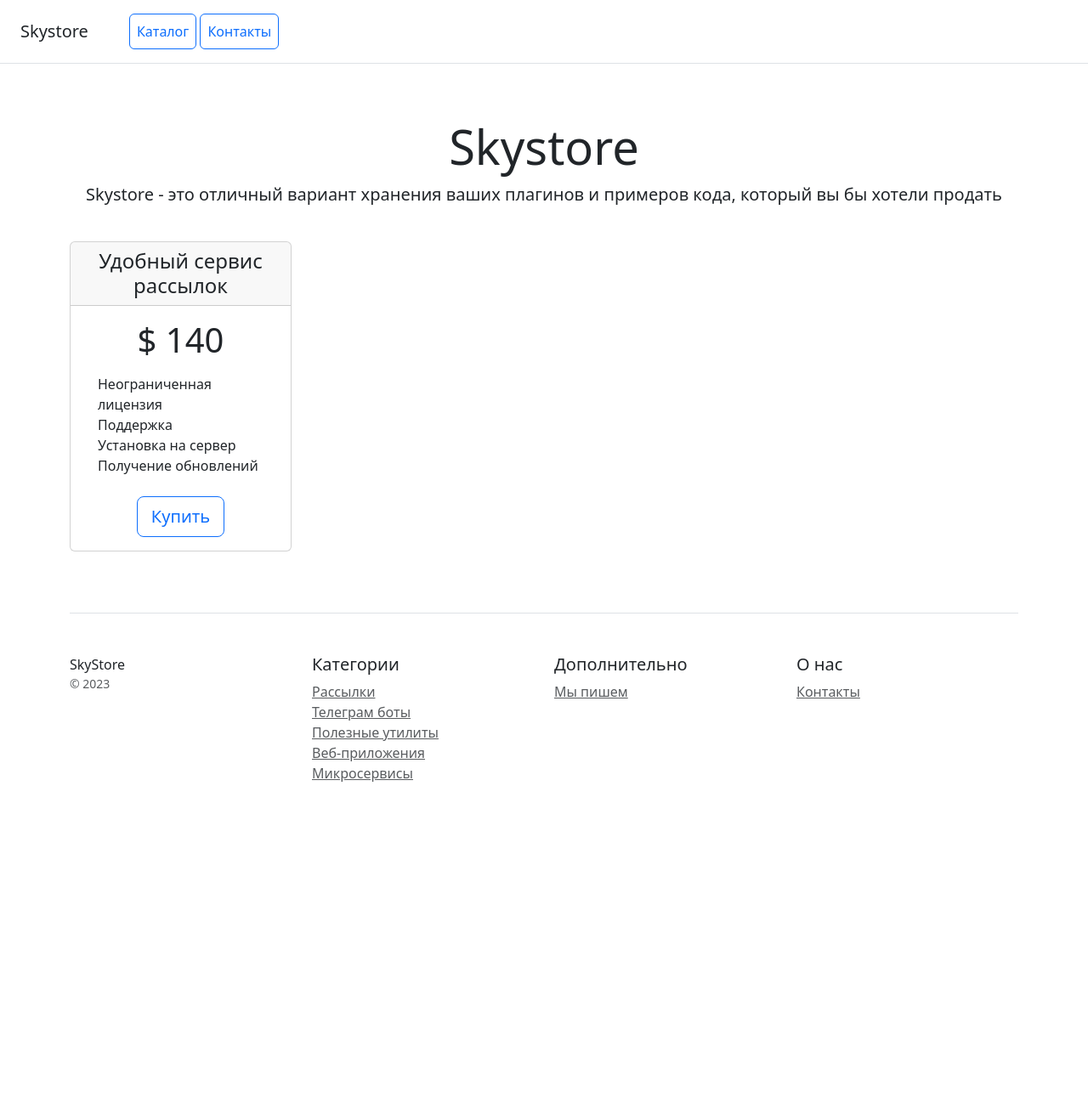
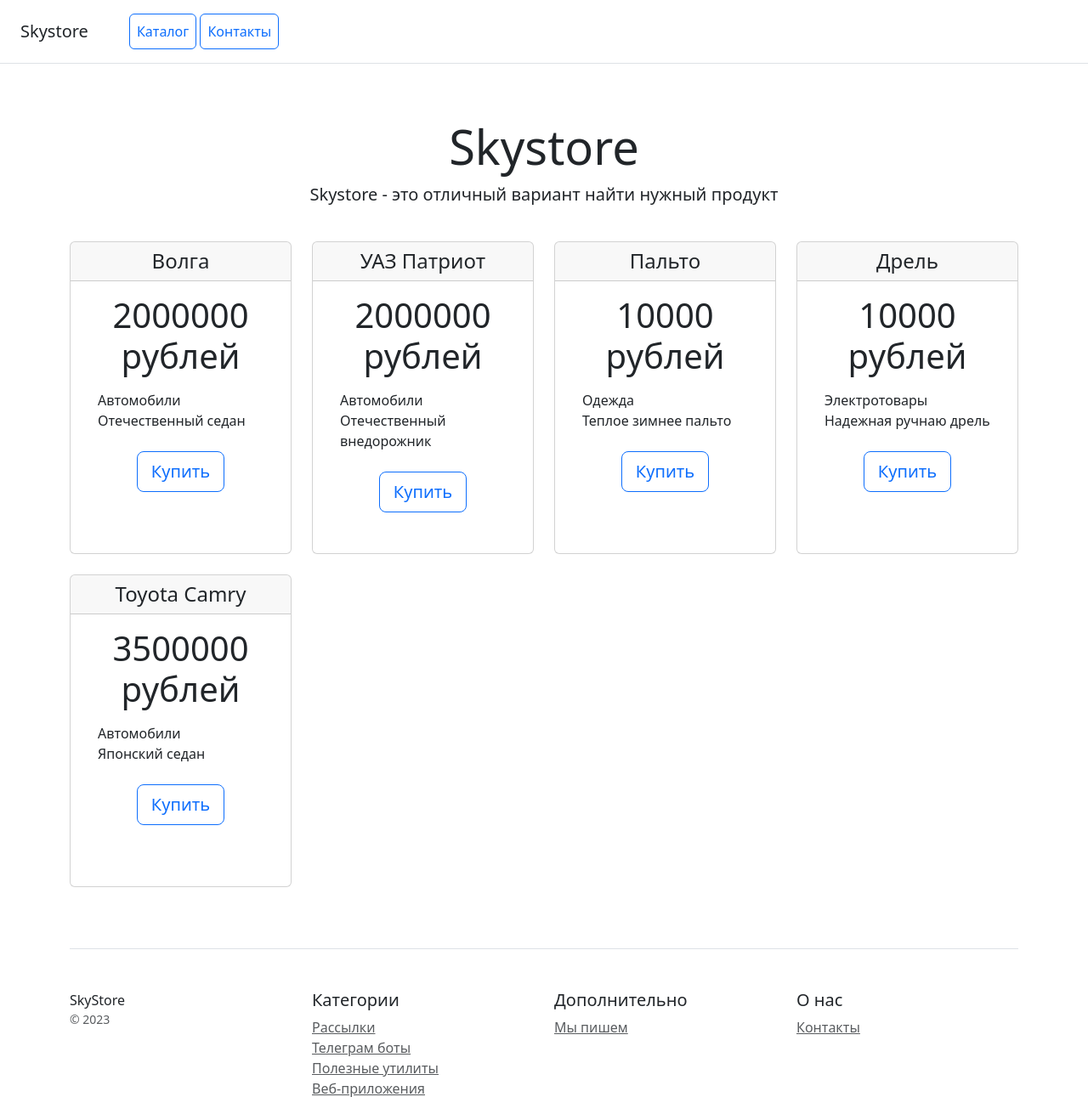
Before and after one commit to havaikrab/Sky_Store, a Django app: page / in a window 1280 px wide. Shown: the top 1291 px of the page at 85% size. Before the commit the page ends 920 px from the top, so only its background shows below. Run offline with Django 5.2, Linux system fonts and the light colour scheme; data comes from the database, SQL or seed files in the repository; some libraries are stand-ins or nearby versions.

Commit message:
update home-page

```diff
--- a/catalog/management/commands/rewrite_products_data.py
+++ b/catalog/management/commands/rewrite_products_data.py
@@ -25,7 +25,8 @@ class Command(BaseCommand):
 
         for element in products:
             fields = element.get("fields", dict())
-            fields["category"] = Category.objects.get(id=fields.get("category"))
+            category_id = fields.get("category")
+            fields["category"] = Category.objects.get(id=category_id)
             product, created = Product.objects.get_or_create(**fields)
             if created:
                 self.stdout.write(self.style.SUCCESS(f"Продукт {product} успешно добавлен в базу данных"))
--- a/catalog/templates/home.html
+++ b/catalog/templates/home.html
@@ -18,29 +18,33 @@
 
 <div class="pricing-header px-3 py-3 pt-md-5 pb-md-4 mx-auto text-center">
     <h1 class="display-4">Skystore</h1>
-    <p class="lead">Skystore - это отличный вариант хранения ваших плагинов и примеров кода, который вы бы хотели
-        продать</p>
+    <p class="lead">Skystore - это отличный вариант найти нужный продукт</p>
 </div>
 
 <div class="container">
     <div class="row text-center">
+        {% for product in fresh_products %}
         <div class="col-3">
             <div class="card mb-4 box-shadow">
                 <div class="card-header">
-                    <h4 class="my-0 font-weight-normal">Удобный сервис рассылок</h4>
+                    <h4 class="my-0 font-weight-normal">{{product.name}}</h4>
                 </div>
-                <div class="card-body">
-                    <h1 class="card-title pricing-card-title">$ 140</h1>
+                <div class="card-body" style="height: 320px">
+                    <h1 class="card-title pricing-card-title">{{product.price}} рублей</h1>
                     <ul class="list-unstyled mt-3 mb-4 text-start m-3">
-                        <li>Неограниченная лицензия</li>
-                        <li>Поддержка</li>
-                        <li>Установка на сервер</li>
-                        <li>Получение обновлений</li>
+                        <li class="text-center">
+                            {% if product.photo %}
+                                <img src=" {{product.photo.url}} " alt="{{ product.name }}" style="height: 100px">
+                            {% endif %}
+                        </li>
+                        <li>{{product.category}}</li>
+                        <li>{{product.description}}</li>
                     </ul>
                     <button type="button" class="btn btn-lg btn-block btn-outline-primary">Купить</button>
                 </div>
             </div>
         </div>
+        {% endfor %}
     </div>
 
     <footer class="pt-4 my-md-5 pt-md-5 border-top">
--- a/catalog/views.py
+++ b/catalog/views.py
@@ -1,11 +1,17 @@
 from django.http import HttpRequest, HttpResponse
 from django.shortcuts import render
+
+from .models import Product
 
 
 def home(request: HttpRequest) -> HttpResponse:
     """Контроллер главной страницы Каталог"""
 
-    return render(request, "home.html")
+    fresh_products = list(Product.objects.all().order_by("created_at"))[-5:]
+    for product in fresh_products:
+        print(product)
+    context = {"fresh_products": fresh_products}
+    return render(request, "home.html", context=context)
 
 
 def contacts(request: HttpRequest) -> HttpResponse:
--- a/config/urls.py
+++ b/config/urls.py
@@ -1,19 +1,5 @@
-"""
-URL configuration for config project.
-
-The `urlpatterns` list routes URLs to views. For more information please see:
-    https://docs.djangoproject.com/en/6.0/topics/http/urls/
-Examples:
-Function views
-    1. Add an import:  from my_app import views
-    2. Add a URL to urlpatterns:  path('', views.home, name='home')
-Class-based views
-    1. Add an import:  from other_app.views import Home
-    2. Add a URL to urlpatterns:  path('', Home.as_view(), name='home')
-Including another URLconf
-    1. Import the include() function: from django.urls import include, path
-    2. Add a URL to urlpatterns:  path('blog/', include('blog.urls'))
-"""
+from django.conf import settings
+from django.conf.urls.static import static
 from django.contrib import admin
 from django.urls import path, include
 
@@ -21,3 +7,5 @@ urlpatterns = [
     path('admin/', admin.site.urls),
     path('', include('catalog.urls', namespace='catalog')),
 ]
+if settings.DEBUG:
+    urlpatterns += static(settings.MEDIA_URL, document_root=settings.MEDIA_ROOT)
```
